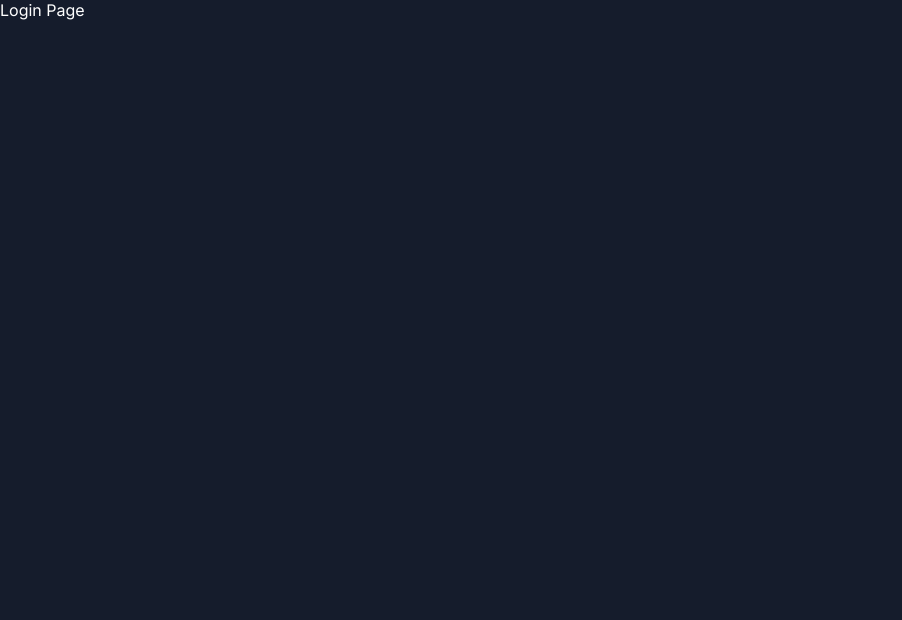
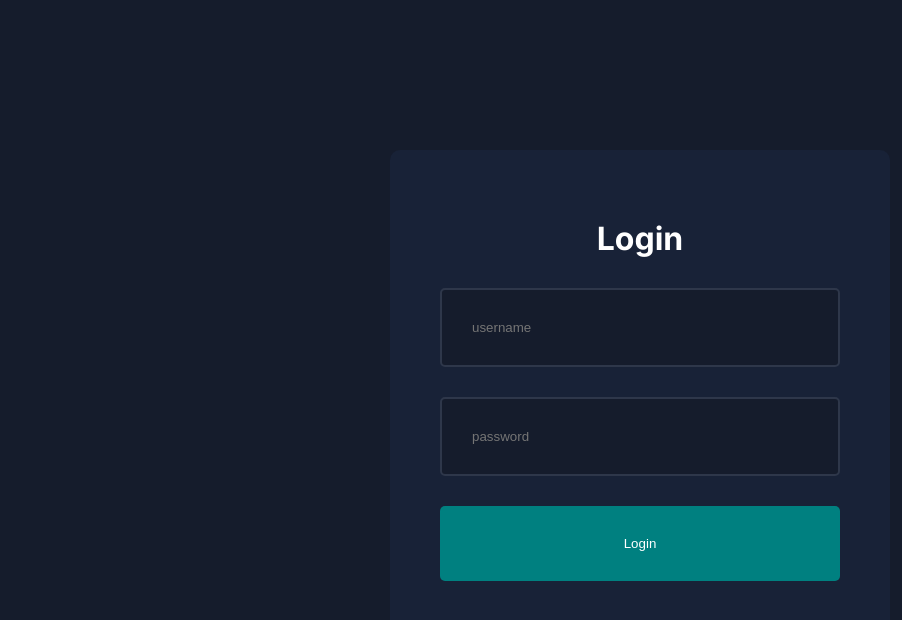
Before and after one commit to akifemresenol1/admin-dashboard, a Next.js app: page /login in a window 1280 px wide. Shown: the top 620 px of the page, without its empty margins (0-902 px from the left). Built offline with nearby package versions, Linux system fonts and the light colour scheme.

Commit message:
feat: Created login page and fixed layout issues on product page

```diff
--- a/app/login/page.jsx
+++ b/app/login/page.jsx
@@ -1,4 +1,15 @@
+import styles from "@/app/ui/login/login.module.css";
+
 const LoginPage = () => {
-  return <div>Login Page</div>;
+  return (
+    <div className={styles.container}>
+      <form action="" className={styles.form}>
+        <h1>Login</h1>
+        <input type="text" placeholder="username" />
+        <input type="password" placeholder="password" />
+        <button>Login</button>
+      </form>
+    </div>
+  );
 };
 export default LoginPage;
--- /dev/null
+++ b/app/ui/dashboard/products/singleProduct/singleProduct.module.css
@@ -0,0 +1,62 @@
+.container {
+  display: flex;
+  gap: 50px;
+  margin-top: 20px;
+}
+
+.infoContainer {
+  flex: 1;
+  background-color: var(--bgSoft);
+  padding: 20px;
+  border-radius: 10px;
+  font-weight: bold;
+  color: var(--textSoft);
+  height: max-content;
+}
+
+.imgContainer {
+  width: 100%;
+  height: 250px;
+  position: relative;
+  border-radius: 10px;
+  overflow: hidden;
+  margin-bottom: 20px;
+}
+
+.formContainer {
+  flex: 3;
+  background-color: var(--bgSoft);
+  padding: 20px;
+  border-radius: 10px;
+}
+
+.form {
+  display: flex;
+  flex-direction: column;
+}
+
+.form input,
+.form select,
+.form textarea {
+  padding: 20px;
+  border: 2px solid #2e374a;
+  border-radius: 5px;
+  background-color: var(--bg);
+  color: var(--text);
+  margin: 10px 0px;
+}
+
+.form label {
+  font-size: 12px;
+}
+
+.form button {
+  width: 100%;
+  padding: 20px;
+  background-color: teal;
+  color: var(--text);
+  border: none;
+  border-radius: 5px;
+  cursor: pointer;
+  margin-top: 20px;
+}
--- /dev/null
+++ b/app/ui/login/login.module.css
@@ -0,0 +1,40 @@
+.container {
+  width: 100%;
+  height: 100vh;
+  display: flex;
+  align-items: center;
+  justify-content: center;
+}
+
+.form {
+  background-color: var(--bgSoft);
+  padding: 50px;
+  border-radius: 10px;
+  width: 500px;
+  height: 500px;
+  display: flex;
+  flex-direction: column;
+  align-items: center;
+  justify-content: center;
+  gap: 30px;
+}
+
+.form input {
+  width: 100%;
+  padding: 30px;
+  border: 2px solid #2e374a;
+  border-radius: 5px;
+  background-color: var(--bg);
+  color: var(--text);
+}
+
+.form button {
+  width: 100%;
+
+  padding: 30px;
+  background-color: teal;
+  color: var(--text);
+  border: none;
+  cursor: pointer;
+  border-radius: 5px;
+}
```
Also changed, not shown: app/dashboard/products/[id]/page.jsx (added, +45 -0 lines).
